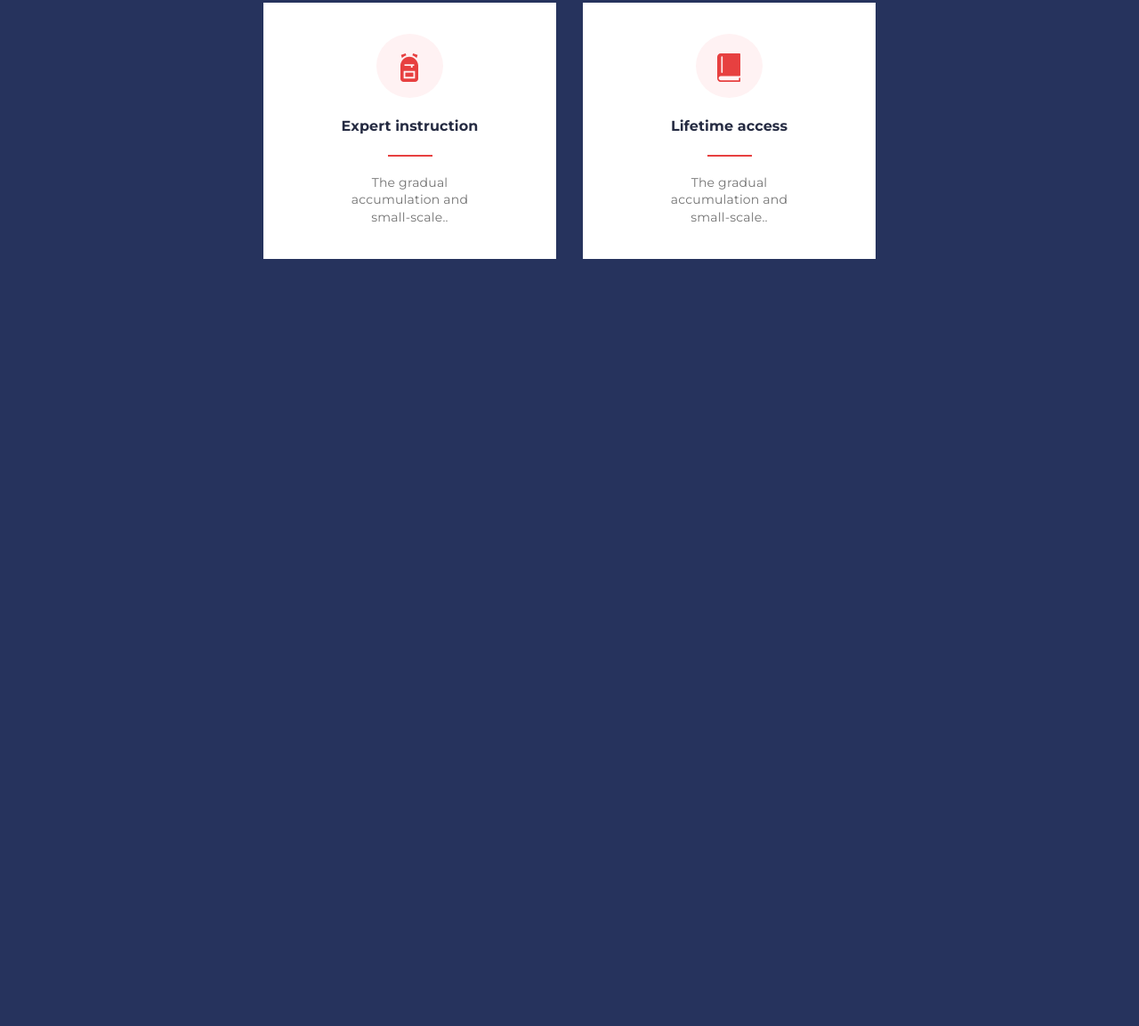
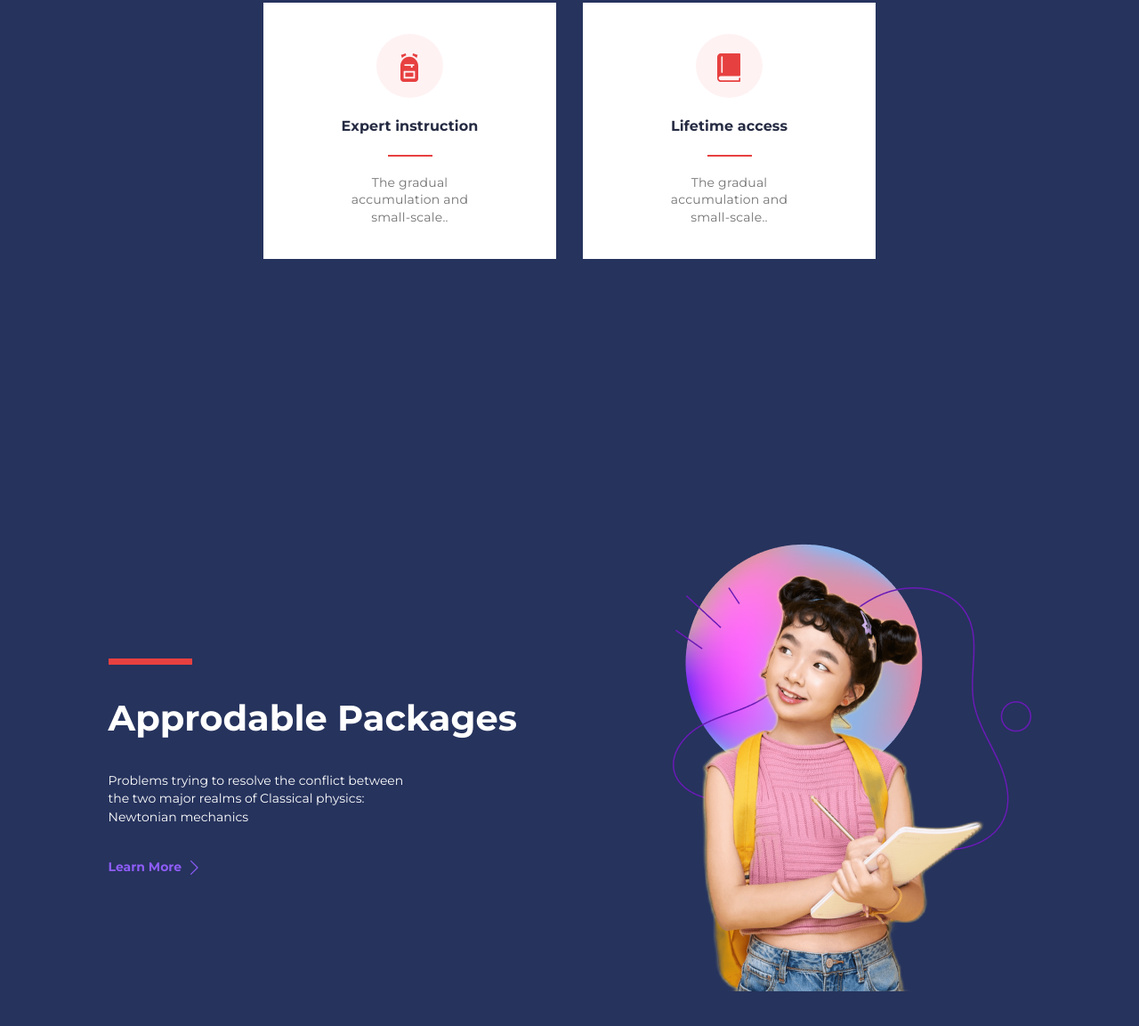
Before and after one commit to ngocdiepphan/html-css-training, a plain HTML site: page practice-one/index.html in a window 1280 px wide. Shown: the part 2042-3195 px from the top of the page at 89% size. Before the commit the page ends 2493 px from the top, so only its background shows below. Drawn offline with Linux system fonts and the light colour scheme.

Commit message:
Implement banner packages #13

```diff
--- a/practice-one/assets/styles/index.css
+++ b/practice-one/assets/styles/index.css
@@ -410,3 +410,54 @@ body {
 }
 
 /* End course */
+
+/* Start banner package */
+.banner-package {
+    width: 1037px;
+    gap: 35px;
+    display: flex;
+}
+
+.banner__content {
+    display: flex;
+    width: 507px;
+    flex-direction: column;
+    gap: 35px;
+    justify-content: center
+}
+
+.banner__crossbar {
+    width: 94px;
+    height: 7px;
+    background-color: #e74040;
+}
+
+.description-package {
+    width: 350px;
+}
+
+.icon__arrow-next {
+    background-image: url("./images/svg/icon__arrow-next.svg");
+    width: 9px;
+    height: 16px;
+}
+
+.banner__link {
+    display: flex;
+    align-items: center;
+    gap: 10px;
+}
+
+.product-img__tag {
+    display: inline-flex;
+    padding: 0px 10px;
+    align-items: center;
+    border-radius: 3px;
+    width: 51px;
+    height: 24px;
+    background-color: #e74040;
+    justify-content: center;
+    color: #fff;
+}
+
+/* End banner package */
--- a/practice-one/index.html
+++ b/practice-one/index.html
@@ -100,6 +100,27 @@
         </div>
     </div>
     <!-- END COURSE -->
+
+    <!-- START BANNER PACKAGE -->
+    <div class="container container__introduce">
+        <div class="banner-package">
+            <div class="banner__content">
+                <div class="banner__crossbar"></div>
+                <h2 class="title">Approdable Packages</h2>
+                <p class="description description-package">Problems trying to resolve the conflict between the two
+                    major realms of Classical physics: Newtonian mechanics </p>
+                <h6 class="first-title banner__link">Learn More
+                    <span class="icon icon__arrow-next"></span>
+                </h6>
+            </div>
+
+            <div class="banner__img-package">
+                <img class="img-package" src="./assets/styles/images/banner/banner-package.png"
+                    alt="Picture banner package">
+            </div>
+        </div>
+    </div>
+    <!-- END BANNER PACKAGE -->
 </body>
 
 </html>
```
